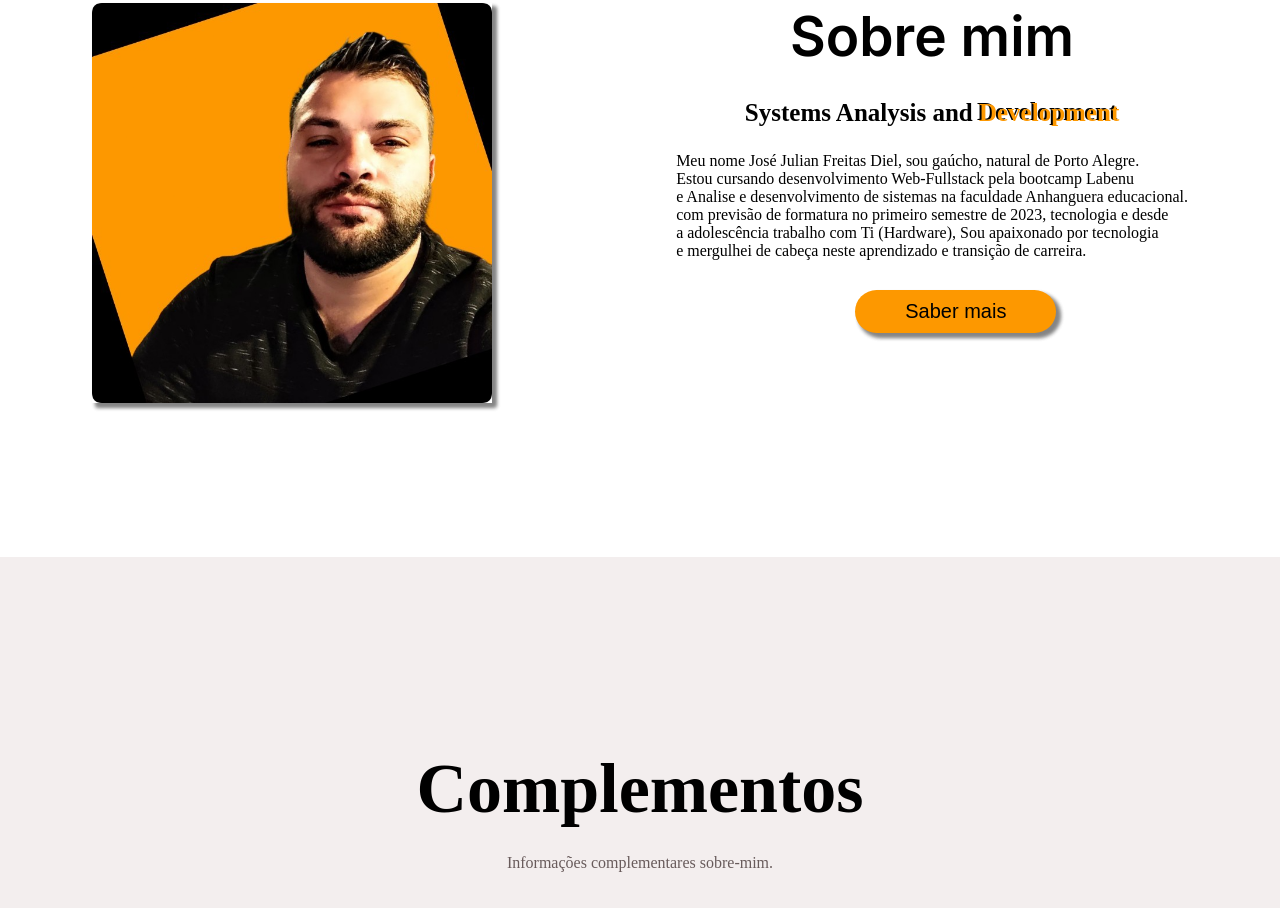
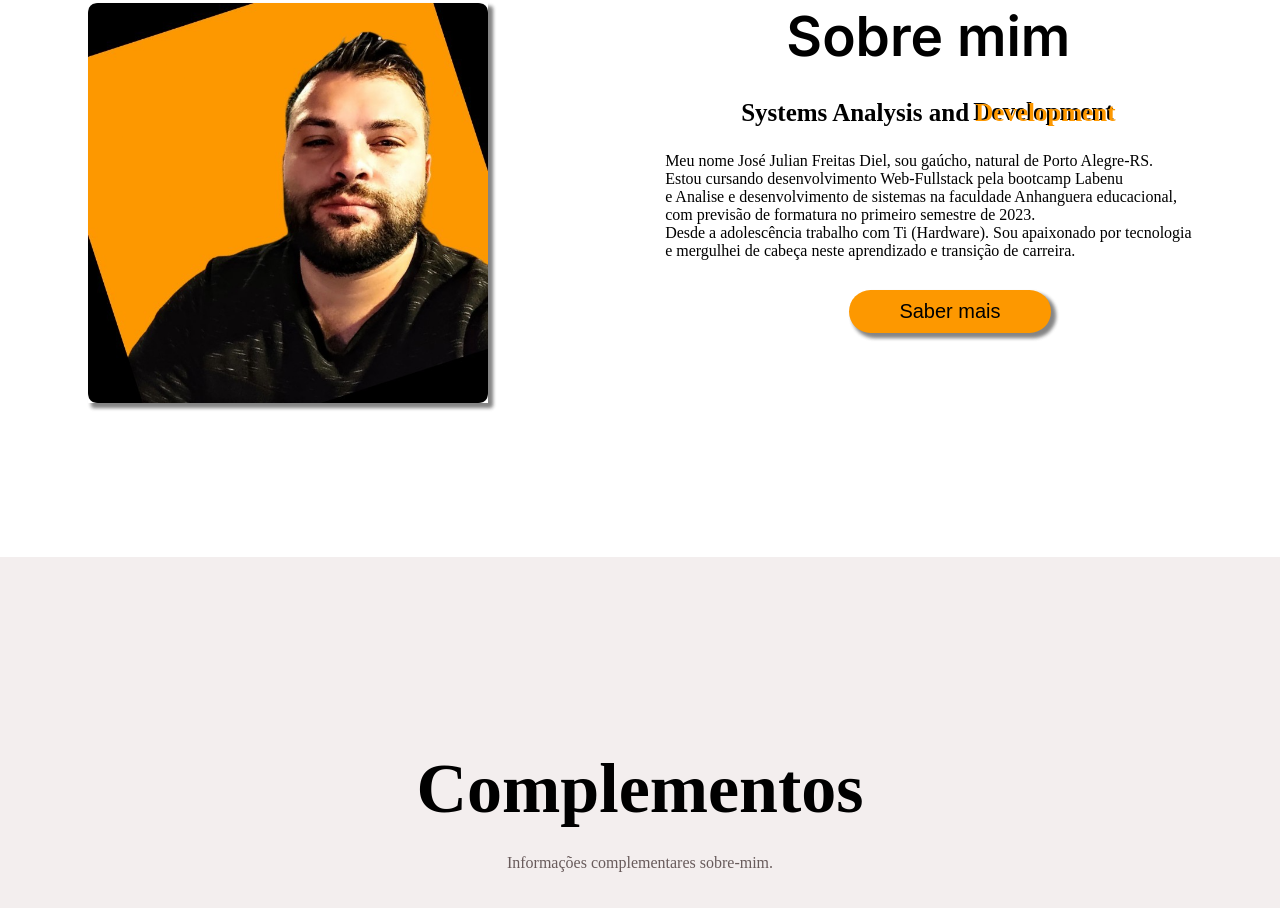
Before and after one commit to JulianDiel/JulianDiel.github.io, a plain HTML site: page index.html in a window 1280 px wide. Shown: the part 947-1855 px from the top of the page. Drawn offline with nearby package versions, Linux system fonts and the light colour scheme; a web font is replaced by a local one.

Commit message:
Add files via upload

```diff
--- a/index.html
+++ b/index.html
@@ -57,11 +57,11 @@
         <div class="Sobre-mim" >
             <h1 >Sobre mim</h1>
             <h4>Systems Analysis and  <span>Development</span></h4>
-            <p>Meu nome José Julian Freitas Diel, sou gaúcho, natural de Porto Alegre.
+            <p style="text-align: justify">Meu nome José Julian Freitas Diel, sou gaúcho, natural de Porto Alegre-RS.
                 <br>Estou cursando desenvolvimento Web-Fullstack pela bootcamp Labenu
-                <br>e Analise e desenvolvimento de sistemas na faculdade Anhanguera educacional.
-                <br>com previsão de formatura no primeiro semestre de 2023, tecnologia e desde
-                <br>a adolescência trabalho com Ti (Hardware), Sou apaixonado por tecnologia
+                <br>e Analise e desenvolvimento de sistemas na faculdade Anhanguera educacional,
+                <br>com previsão de formatura no primeiro semestre de 2023.
+                <br>Desde a adolescência trabalho com Ti (Hardware). Sou apaixonado por tecnologia
                 <br>e mergulhei de cabeça neste aprendizado e transição de carreira.
                 <br> </p>
 
```
